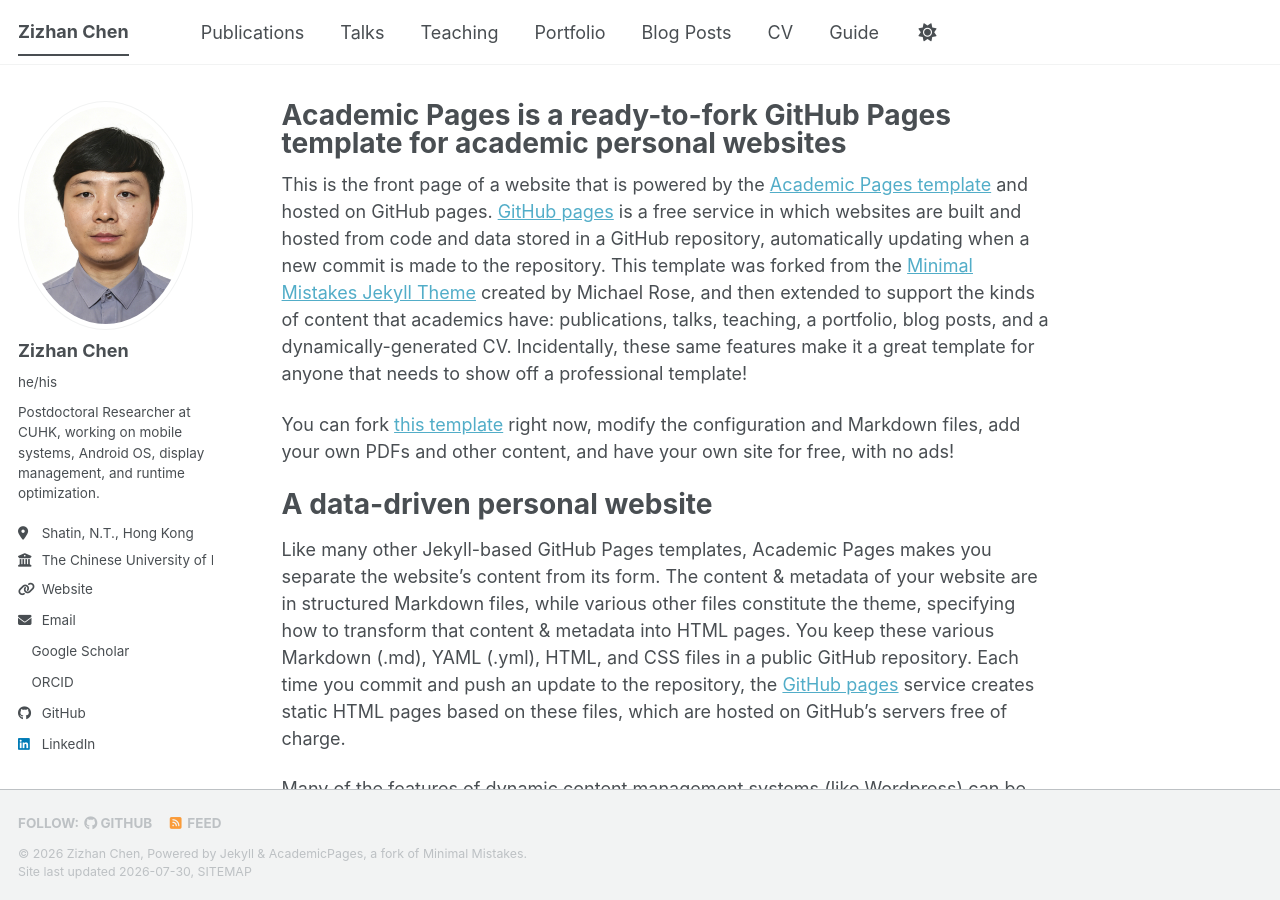
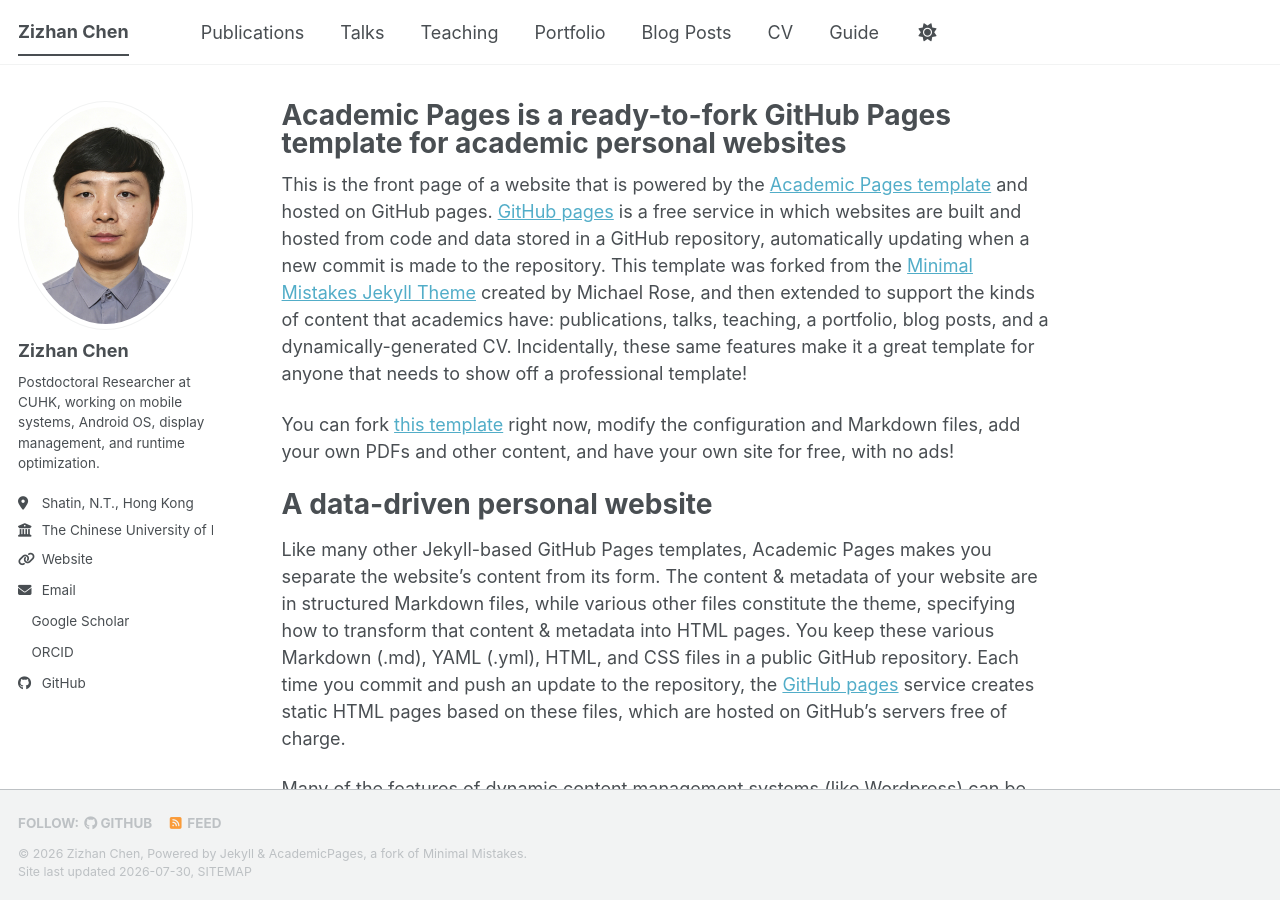
Before and after one commit to ZizhanChen/ZizhanChen.github.io, a Jekyll site: the page built from _pages/about.md, in a window 1280 px wide and 900 px high. Built offline with Jekyll 4.4.1, drawn with Linux system fonts in a browser that asks for light colours; a style sheet for code colours, icons or effects is not loaded.

Commit message:
Update _config.yml

```diff
--- a/_config.yml
+++ b/_config.yml
@@ -25,7 +25,7 @@ author:
   # Biographic information
   avatar           : "profile.jpg"
   name             : "Zizhan Chen"
-  pronouns         : "he/his"
+  pronouns         : #"he/his"
   bio              : "Postdoctoral Researcher at CUHK, working on mobile systems, Android OS, display management, and runtime optimization."
   location         : "Shatin, N.T., Hong Kong"
   employer         : "The Chinese University of Hong Kong"
@@ -65,7 +65,7 @@ author:
   keybase          : # Username
   instagram        : # Username
   lastfm           : # Username
-  linkedin         : Zizhan Chen
+  linkedin         : # Zizhan Chen
   mastodon         : # URL
   medium           : # URL
   pinterest        : # Username
```
